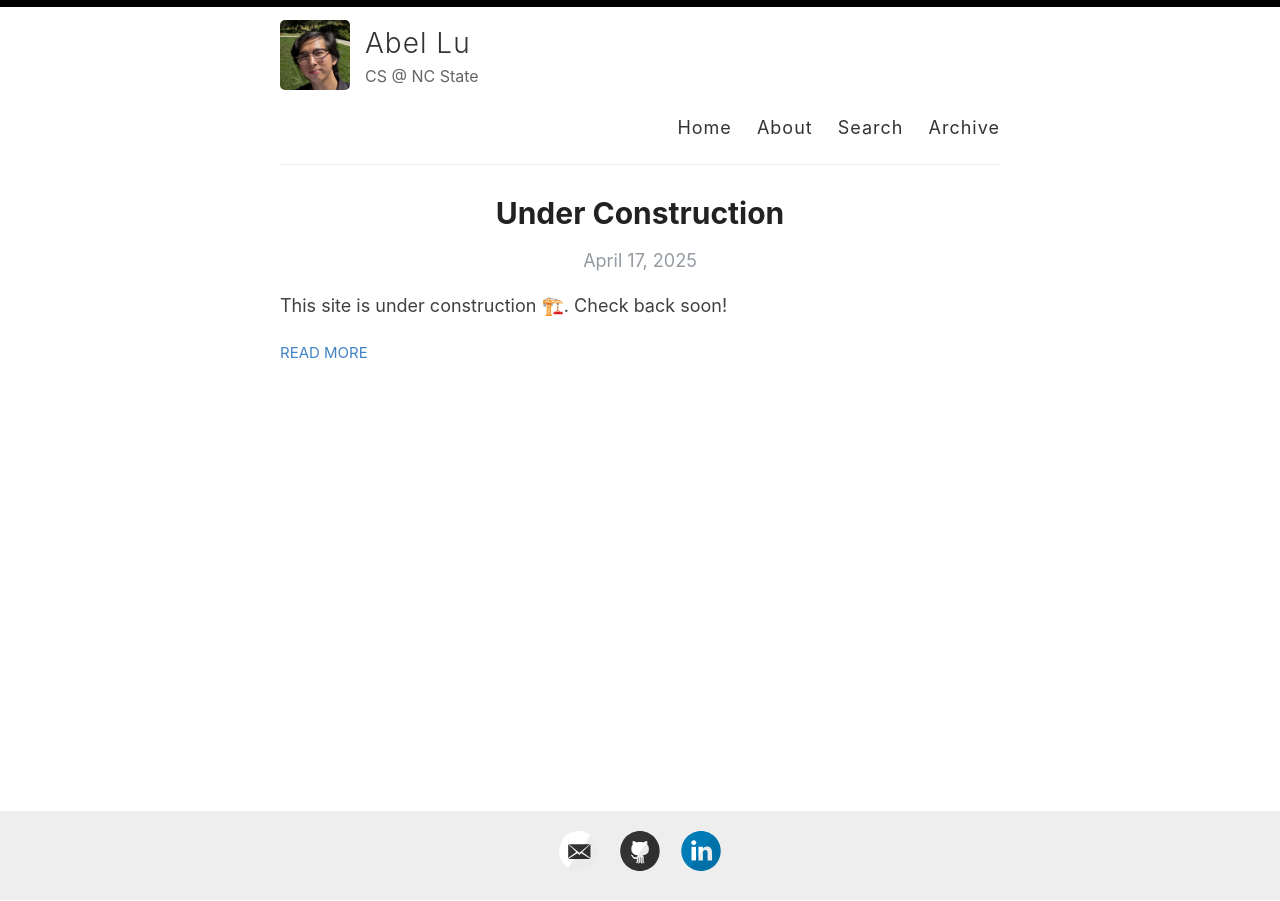
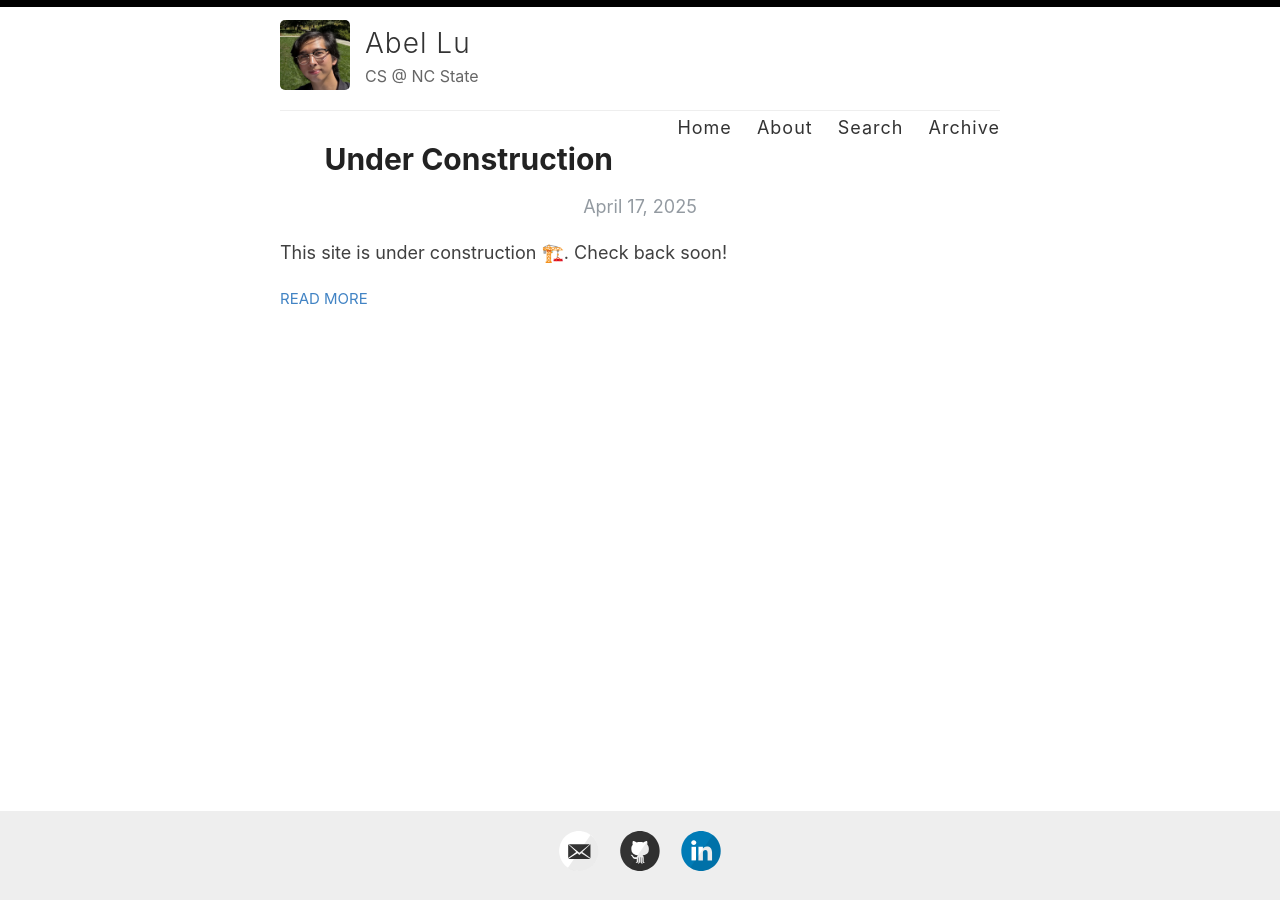
Before and after one commit to azn-abel/azn-abel.github.io, a Jekyll site: the page built from index.html, in a window 1280 px wide. Built offline with Jekyll 4.4.1, drawn with Linux system fonts in a browser that asks for light colours; the list of posts is cut into pages by our own code.

Commit message:
starting to make header feasible lol

```diff
--- a/_layouts/default.html
+++ b/_layouts/default.html
@@ -47,7 +47,7 @@
     <div class="wrapper-container">
       <div class="wrapper-masthead">
         <div class="container">
-          <header class="masthead clearfix">
+          <header class="masthead">
             <div class="profile-card">
               <a href="{{ site.baseurl }}/" class="site-avatar"
                 ><img
--- a/assets/style.scss
+++ b/assets/style.scss
@@ -291,13 +291,15 @@
   border-bottom: 1px solid $lightGray;
 
   @include mobile {
-    text-align: center;
+    flex-direction: column;
+    align-items: center;
   }
 }
 
 .profile-card {
   display: flex;
   flex-direction: row;
+  width: fit-content;
 }
 
 .site-avatar {
@@ -309,7 +311,6 @@
   @include mobile {
     float: none;
     display: block;
-    margin: 0 auto;
   }
 
   img {
@@ -326,7 +327,6 @@
   @include mobile {
     float: none;
     display: block;
-    margin: 0 auto;
   }
 }
 
@@ -341,7 +341,6 @@
   text-align: left;
 
   @include mobile {
-    text-align: center;
   }
 }
 
```
